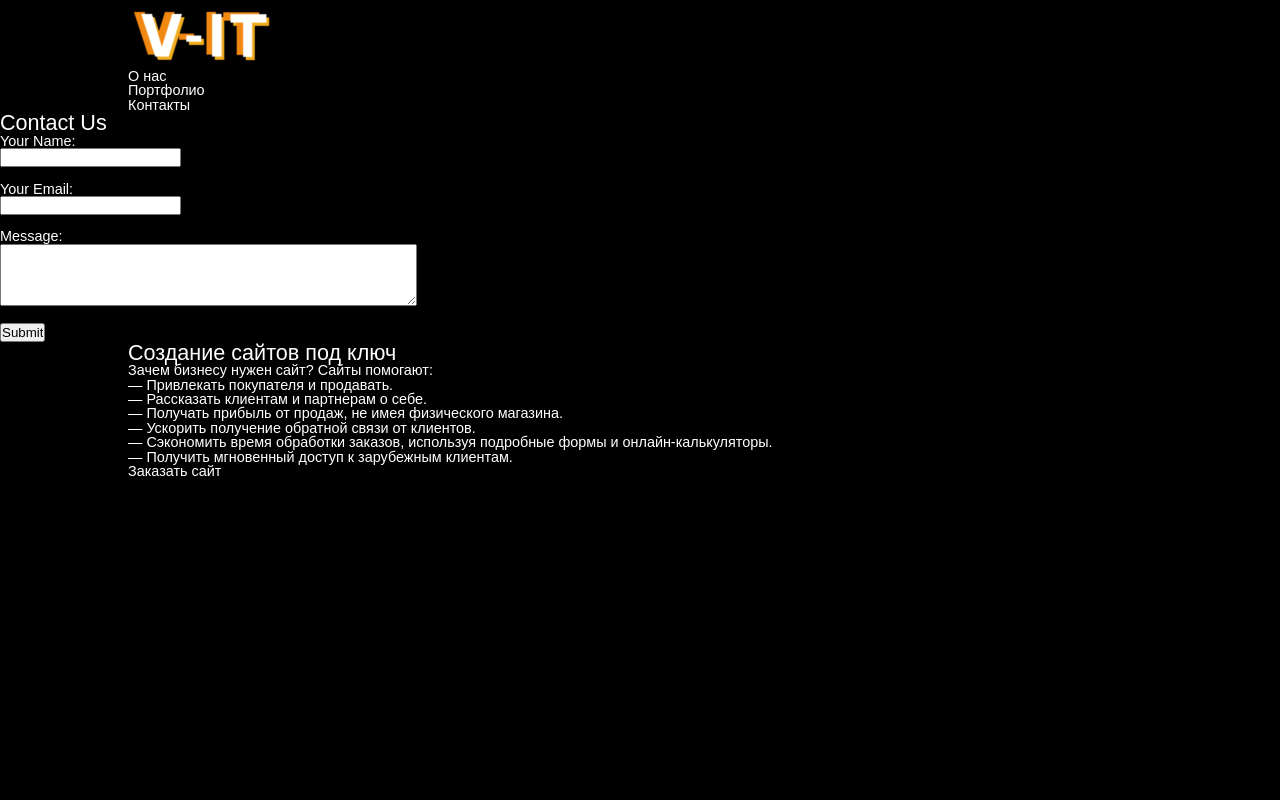
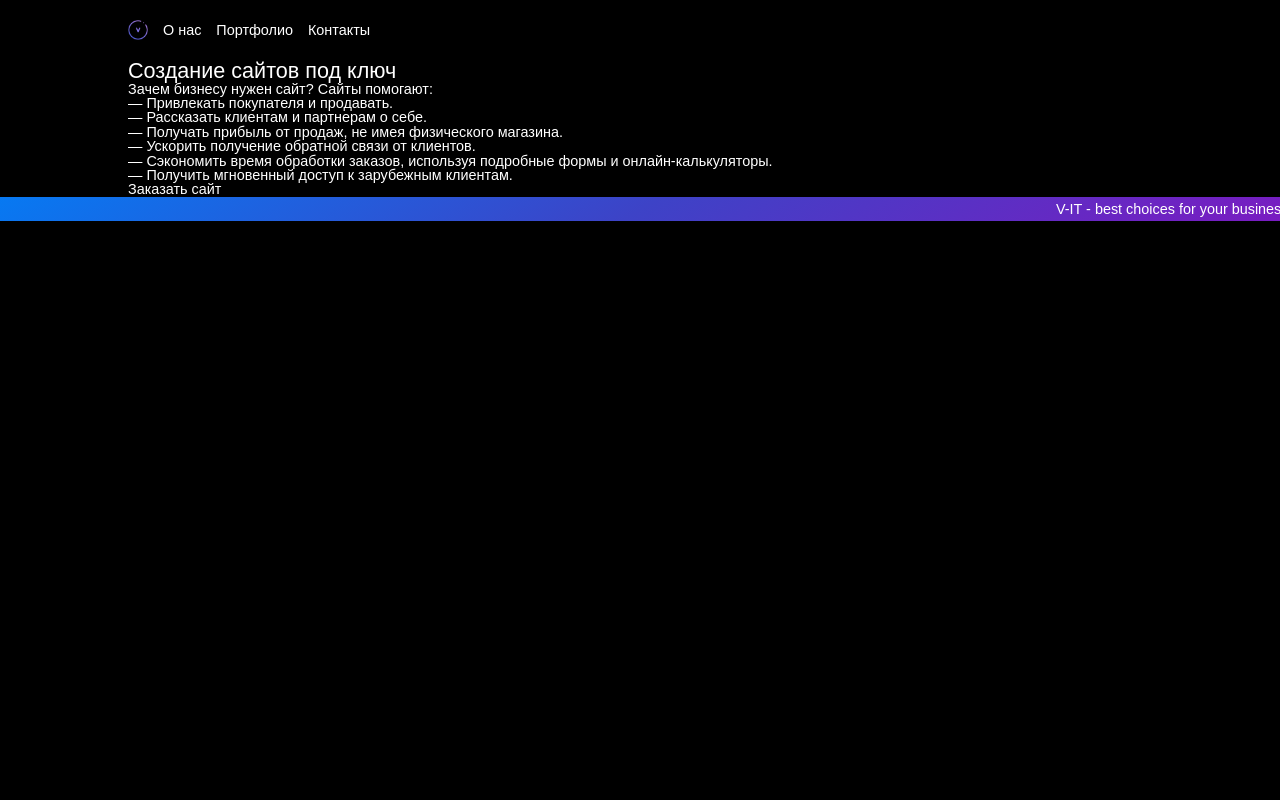
Before and after one commit to murimolda/V-IT-new, a PHP site: page / in a window 1280 px wide. Run offline with PHP 8.4, Linux system fonts and the light colour scheme; some libraries are stand-ins or nearby versions.

Commit message:
feat: add animation line

```diff
--- a/assets/style/style.css
+++ b/assets/style/style.css
@@ -125,6 +125,7 @@ p {
 
 /*Basic components*/
 body {
+  position: relative;
   width: 100%;
   background: var(--main-bg);
   color: var(--main-color);
@@ -163,9 +164,56 @@ a:visited {
   }
 }
 
+.header-container {
+  padding: 20px 0;
+  display: flex;
+  align-items: center;
+  gap: 15px;
+}
+
+.header-logo {
+  width: 20px;
+  height: 20px;
+}
+
+.header-logo a img {
+  width: 100%;
+}
+
+.header-nav ul {
+  display: flex;
+  align-items: center;
+  gap: 15px;
+}
+
 .line-animation-box {
-  transform: translate3d(0px, 55vh, 0px);
-  animation: load_block_line 0.8s ease both;
+  background: linear-gradient(148deg, #0779f2, #3d43c7, #791cc1);
   position: relative;
   z-index: 20;
+  height: 1.5rem;
+  display: flex;
+  align-items: center;
 }
+
+.line-animation-box p {
+  text-align: center;
+  animation: moveText 8s infinite linear;
+}
+
+@keyframes moveText {
+  0% {
+    transform: translateX(0);
+  }
+  25% {
+    transform: translateX(25vw);
+  }
+  50% {
+    transform: translateX(50vw);
+  }
+  75% {
+    transform: translateX(75vw);
+  }
+  100% {
+    transform: translateX(100vw);
+  }
+}
--- a/index.html
+++ b/index.html
@@ -11,7 +11,7 @@
     <div class="container header-container">
       <div class="header-logo">
         <a href="index.html" aria-label="Главная страница">
-          <img src="assets/image/логотип-V-IT.webp" alt="logo">
+          <img src="assets/image/v-it-logo.webp" alt="logo">
         </a>
       </div>
       <div class="nav header-nav">
@@ -25,21 +25,6 @@
       </div>
     </div>
   </header>
-  <div id="form" class="contact-form">
-    <h2>Contact Us</h2>
-    <form action="process_form.php" method="post">
-        <label for="name">Your Name:</label><br>
-        <input type="text" id="name" name="name" required><br><br>
-
-        <label for="email">Your Email:</label><br>
-        <input type="email" id="email" name="email" required><br><br>
-
-        <label for="message">Message:</label><br>
-        <textarea id="message" name="message" rows="4" cols="50" required></textarea><br><br>
-        <div class="g-recaptcha" data-sitekey="6Ldd4pwpAAAAAHa6E1wIlezosI8lr-zFbte1kz2F"></div>
-        <input type="submit" value="Submit">
-    </form>
-  </div>
   <main>
     <section class="main-banner">
       <div class="container">
@@ -61,17 +46,16 @@
           </div>
           <div class="main-banner-form">
             <a href="#form" class="form-open-button">
-              <span>Заказать сайт</span>
+              <span class="form-button">Заказать сайт</span>
             </a>
           </div>
         </div>
       </div>
     </section>
+    <section class="line-animation-box">
+      <p>V-IT - best choices for your business</p>
+    </section>
 
-    <section class="line-box">
-
-    </section>
   </main>
-  <script src="https://www.google.com/recaptcha/api.js" async defer></script>
 </body>
 </html>
```
Also changed, not shown: assets/php/contact-form.php (deleted, +0 -31 lines), README.md (deleted), assets/image/button-round.svg (added), assets/image/v-it-logo.webp (added), assets/image/логотип-V-IT.webp (deleted).
